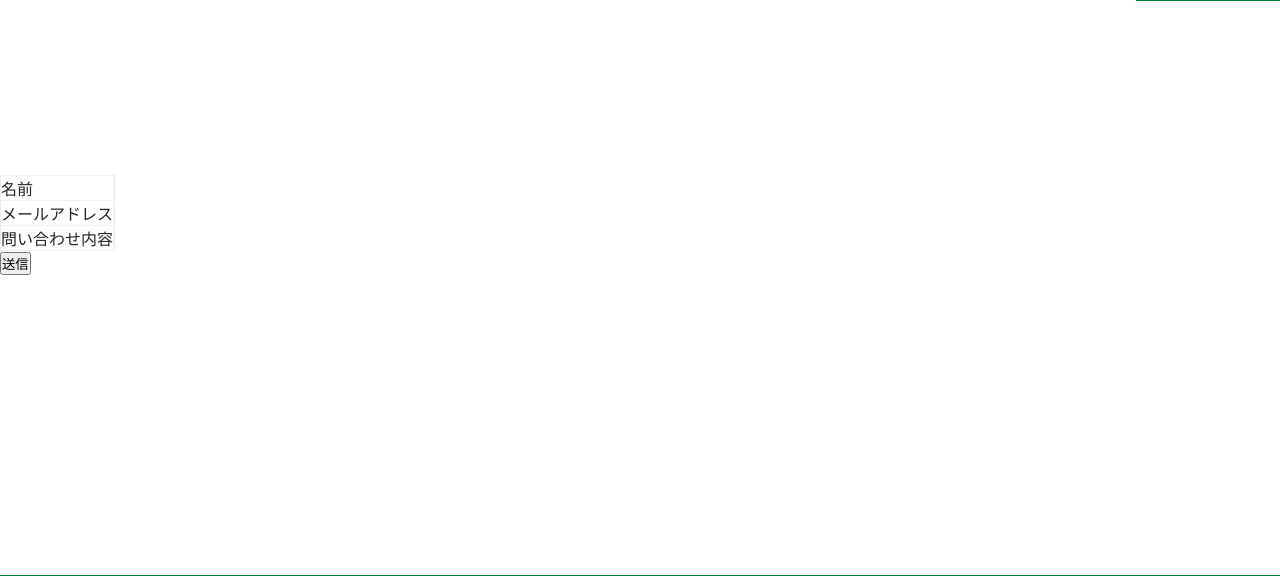
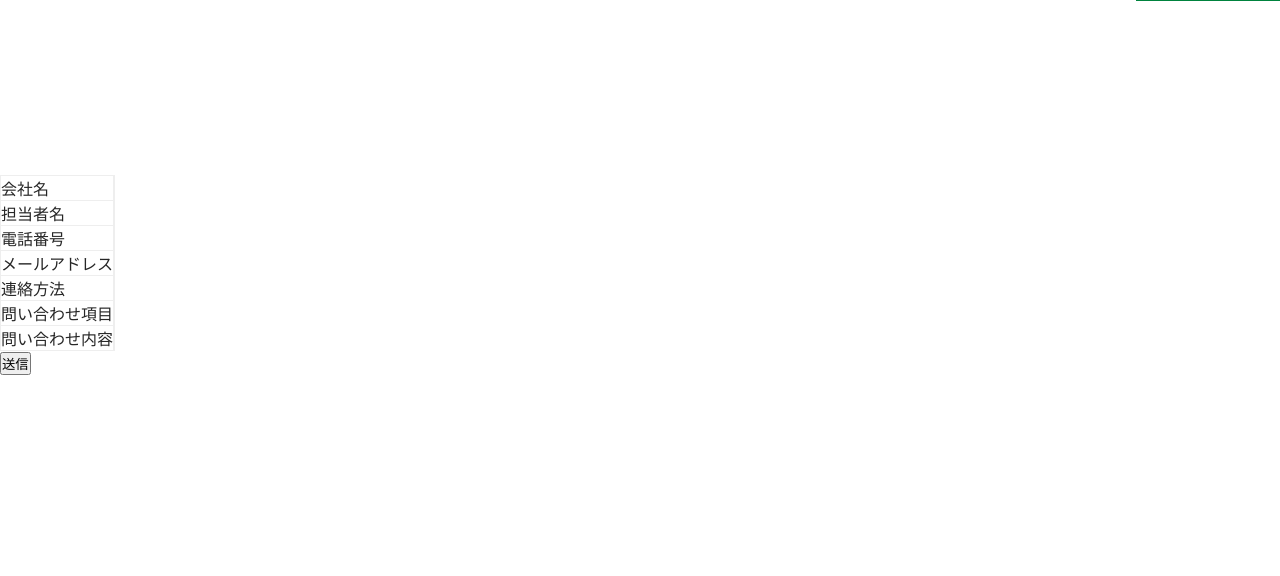
Before and after one commit to I-BIS-dev/hammers_corporate-site, a PHP site: page /contact/confirm.php in a window 1280 px wide. Shown: the part 125-701 px from the top of the page. Run offline with PHP 8.4, Linux system fonts and the light colour scheme; data that the repository does not hold is empty.

Commit message:
確認画面の項目追加

```diff
--- a/contact/confirm.php
+++ b/contact/confirm.php
@@ -6,9 +6,9 @@
   <meta name="viewport" content="width=device-width, initial-scale=1.0">
   <title>株式会社ハマーズ</title>
 
-  <link rel="stylesheet" href="./css/common.css">
+  <link rel="stylesheet" href="/css/common.css">
   <script src="https://code.jquery.com/jquery-3.7.1.min.js" integrity="sha256-/JqT3SQfawRcv/BIHPThkBvs0OEvtFFmqPF/lYI/Cxo=" crossorigin="anonymous"></script>
-  <script src="./assets/js/main.js"></script>
+  <script src="/assets/js/main.js"></script>
 
 </head>
 
@@ -34,13 +34,13 @@
         </nav>
       </div>
       <div class="l-header__nav-contact">
-        <img class="l-header__navicon" src="./assets/images/arrow-header.svg" width="25" height="25" alt="矢印アイコン">
+        <img class="l-header__navicon" src="/assets/images/arrow-header.svg" width="25" height="25" alt="矢印アイコン">
         <a href="#" class="l-header__btn">分析依頼はこちら</a>
       </div>
     </div>
     <div class="c-phone-btn">
       <a href="tel:045-253-2560">
-        <img class="c-phone-icon" src="./assets/images/phone-icon.svg" alt="電話のアイコン">
+        <img class="c-phone-icon" src="/assets/images/phone-icon.svg" alt="電話のアイコン">
       </a>
     </div>
     <button class="l-header__hamburger" id="js-hamburger">
@@ -50,7 +50,7 @@
     </button>
     <div class="c-contact">
       <a href="#">
-        <img class="c-contact__img" src="./assets/images/arrow-header.svg" width="15" height="15" alt="問い合わせフォームリンク">
+        <img class="c-contact__img" src="/assets/images/arrow-header.svg" width="15" height="15" alt="問い合わせフォームリンク">
         <p class="c-contact__text">分析依頼はこちら</p>
       </a>
     </div>
@@ -62,12 +62,28 @@
 
         <table border="1">
           <tr>
-            <td>名前</td>
+            <td>会社名</td>
+            <td><?php echo $_POST["company"]; ?></td>
+          </tr>
+          <tr>
+            <td>担当者名</td>
             <td><?php echo $_POST["name"]; ?></td>
+          </tr>
+          <tr>
+            <td>電話番号</td>
+            <td><?php echo $_POST["tel"]; ?></td>
           </tr>
           <tr>
             <td>メールアドレス</td>
             <td><?php echo $_POST["mail"]; ?></td>
+          </tr>
+          <tr>
+            <td>連絡方法</td>
+            <td><?php echo $_POST["contact"]; ?></td>
+          </tr>
+          <tr>
+            <td> 問い合わせ項目</td>
+            <td><?php echo $_POST["item"]; ?></td>
           </tr>
           <tr>
             <td>問い合わせ内容</td>
@@ -105,7 +121,7 @@
       <p class="l-footer__copyright">Copyright &copy2023 HAMMER'S All Rights Reserved.</p>
     </div>
     <!-- <div class="c-top-btn">
-      <img src="./assets/images/arrow-topbtn.svg" alt="topに戻るボタン" class="c-top-btn-icon">
+      <img src="/assets/images/arrow-topbtn.svg" alt="topに戻るボタン" class="c-top-btn-icon">
     </div> -->
   </footer>
 </body>
```
